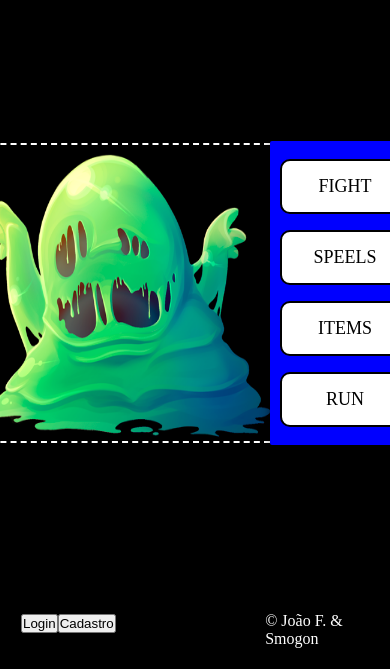
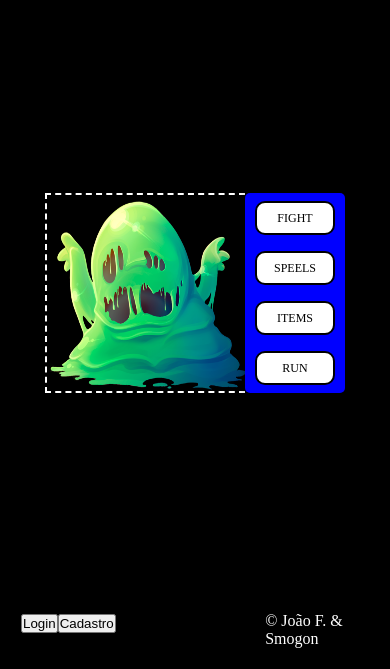
Before and after one commit to fjoao9744/rpg-game-fullstack, a Django app: page / in a window 390 px wide. Shown: the part 175-844 px from the top of the page. Run offline with Django 5.2, Linux system fonts and the light colour scheme.

Commit message:
deploy e responsividade

```diff
--- a/core/settings.py
+++ b/core/settings.py
@@ -38,6 +38,7 @@ MIDDLEWARE = [
     'django.contrib.auth.middleware.AuthenticationMiddleware',
     'django.contrib.messages.middleware.MessageMiddleware',
     'django.middleware.clickjacking.XFrameOptionsMiddleware',
+    'whitenoise.middleware.WhiteNoiseMiddleware',
 ]
 
 ROOT_URLCONF = 'core.urls'
@@ -112,9 +113,9 @@ USE_TZ = True
 # Static files (CSS, JavaScript, Images)
 # https://docs.djangoproject.com/en/5.2/howto/static-files/
 
-STATIC_URL = 'static/'
+STATIC_ROOT = BASE_DIR / 'staticfiles'  # Esse é mais usado em produção
 
-STATIC_ROOT = BASE_DIR / 'staticfiles'  # Esse é mais usado em produção
+STATIC_URL = '/static/'
 
 # Diretórios adicionais onde seus arquivos static podem estar
 STATICFILES_DIRS = [
--- a/requirements.txt
+++ b/requirements.txt
@@ -7,3 +7,4 @@ python-decouple==3.8
 sqlparse==0.5.3
 typing_extensions==4.13.2
 tzdata==2025.2
+whitenoise
--- a/static/css/style.css
+++ b/static/css/style.css
@@ -120,7 +120,7 @@ footer {
     color: white;
 }
 
-@media screen and (max-width: 570px) {
+@media screen and (max-width: 1324px) and (max-height: 654px) {
     main {
         display: flex;
         align-items: center;
@@ -159,3 +159,60 @@ footer {
 
 
 }
+
+@media screen and (max-width: 477px) {
+    main {
+        display: flex;
+        align-items: center;
+        flex-direction: row;
+        justify-content: center;
+        text-align: center;
+        gap: 0;
+        flex: 1;
+    }
+
+    .monster__area {
+        width: 200px;
+        height: 200px;
+        border: 2px dashed white;
+        border-right: 0;
+    }
+
+    #monster__image {
+        width: 200px;
+        height: 200px;
+    }
+
+    .opt-player__area {
+        display: flex;
+        align-items: center;
+        justify-content: space-between;
+
+        width: 10%;
+        max-width: 100px;
+        min-width: 100px;
+        height: 200px;
+        padding: 0 10px;
+        background-color: blue;
+        border-radius: 5px;
+        box-shadow: 0 0 10px rgba(0,0,0,0.5);
+    }
+
+    .options {
+        display: flex;
+        justify-content: center;
+        align-items: center;
+        width: 100%;
+        height: 10px;
+        border: 2px solid black;
+        border-radius: 10px;
+        font-size: 12px;
+        padding: 15px 0;
+        margin: 8px 0;
+        background-color: white;
+        color: black;
+        cursor: pointer;
+        transition: background-color .4s ease;
+
+    }
+}
```
